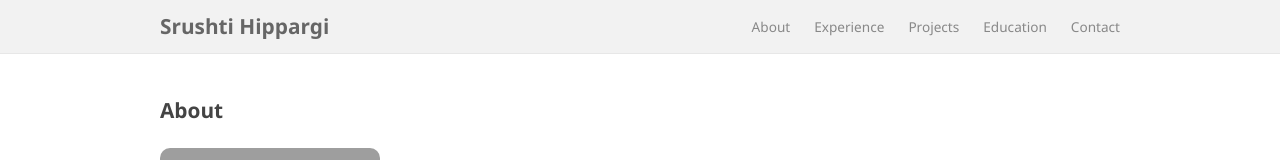
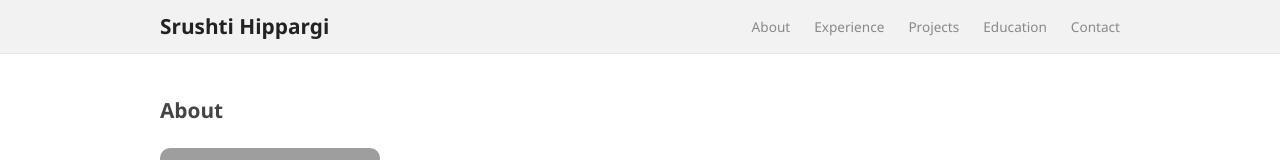
Before and after one commit to srushtihippargi/srushtihippargi.github.io, a plain HTML site: page index.html in a window 1280 px wide. Shown: the top 160 px of the page. Drawn offline with Linux system fonts and the light colour scheme; grey boxes are pictures that could not be loaded.

Commit message:
Update index.html

```diff
--- a/index.html
+++ b/index.html
@@ -14,7 +14,7 @@
         /* ---- Header ---- */
         header{width:100%;background:#f2f2f2;border-bottom:1px solid #e7e7e7;}
         .header-inner{max-width:1000px;margin:0 auto;padding:10px 20px;display:flex;align-items:center;justify-content:space-between;}
-        header h1{margin:0;font-size:1.3rem;font-weight:600;color:#666;}
+        header h1{margin:0;font-size:1.3rem;font-weight:600;color:#222;}
         .nav-links{list-style:none;margin:0;padding:0;display:flex;gap:24px;font-weight:500;font-size:0.85rem;}
         .nav-links li a{color:#888;transition:opacity 0.2s ease;}
         .nav-links li a:hover{opacity:0.7;}
```
